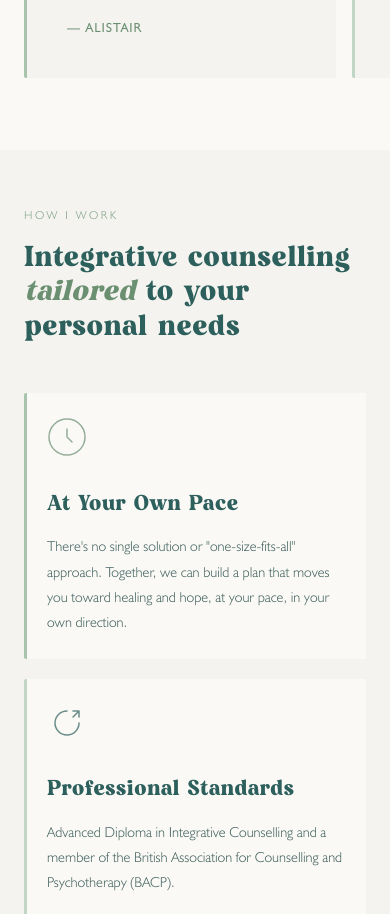
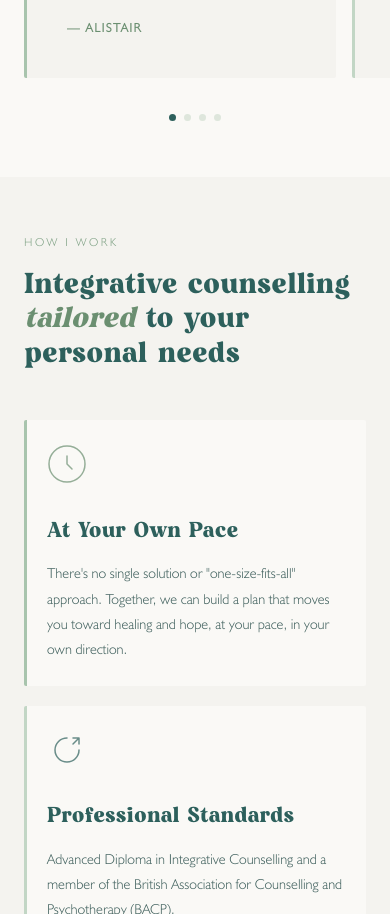
Before and after one commit to Hawkes77/VW_MultiPage, a plain HTML site: page index.html in a window 390 px wide. Shown: the part 1425-2339 px from the top of the page. Drawn offline with Linux system fonts and the light colour scheme.

Commit message:
Add files via upload

```diff
--- a/index.html
+++ b/index.html
@@ -220,6 +220,12 @@
         <p class="testimonial-text">I met Ben when I finally realised I was ready for therapy. In the beginning I found it difficult to open up about things and he was incredibly understanding and listened to all my weird stories until I was ready. Such a kind person and made me feel comfortable.</p>
         <p class="testimonial-author">— Charlotte</p>
       </div>
+    </div>
+    <div class="testimonial-dots" id="testimonial-dots">
+      <span class="testimonial-dot active"></span>
+      <span class="testimonial-dot"></span>
+      <span class="testimonial-dot"></span>
+      <span class="testimonial-dot"></span>
     </div>
   </section>
 
@@ -461,6 +467,24 @@
     document.getElementById('nav-burger').classList.remove('open');
   }
 
+  // Testimonial dots
+  (function() {
+    var grid = document.querySelector('.testimonials-grid');
+    var dots = document.querySelectorAll('.testimonial-dot');
+    if (!grid || !dots.length) return;
+    grid.addEventListener('scroll', function() {
+      var cardWidth = grid.querySelector('.testimonial-card').offsetWidth + 16;
+      var index = Math.round(grid.scrollLeft / cardWidth);
+      dots.forEach(function(d, i) { d.classList.toggle('active', i === index); });
+    }, { passive: true });
+    dots.forEach(function(dot, i) {
+      dot.addEventListener('click', function() {
+        var cardWidth = grid.querySelector('.testimonial-card').offsetWidth + 16;
+        grid.scrollTo({ left: i * cardWidth, behavior: 'smooth' });
+      });
+    });
+  })();
+
 </script>
 </body>
 </html>
--- a/style.css
+++ b/style.css
@@ -296,6 +296,9 @@
     color: var(--sage);
     font-weight: bold;
   }
+
+  /* Carousel dots — hidden on desktop */
+  .testimonial-dots { display: none; }
 
   .home-pillars {
     background: var(--cream);
@@ -891,6 +894,26 @@
       margin-top: 2rem;
     }
     .testimonials-grid::-webkit-scrollbar { display: none; }
+    .testimonial-dots {
+      display: flex;
+      justify-content: center;
+      gap: 0.5rem;
+      margin-top: 1.25rem;
+      padding-right: 1.5rem;
+    }
+    .testimonial-dot {
+      width: 7px;
+      height: 7px;
+      border-radius: 50%;
+      background: var(--sage-light);
+      opacity: 0.35;
+      cursor: pointer;
+      transition: opacity 0.25s, background 0.25s;
+    }
+    .testimonial-dot.active {
+      background: var(--teal);
+      opacity: 1;
+    }
     .testimonial-card {
       flex: 0 0 80vw;
       max-width: 320px;
```
